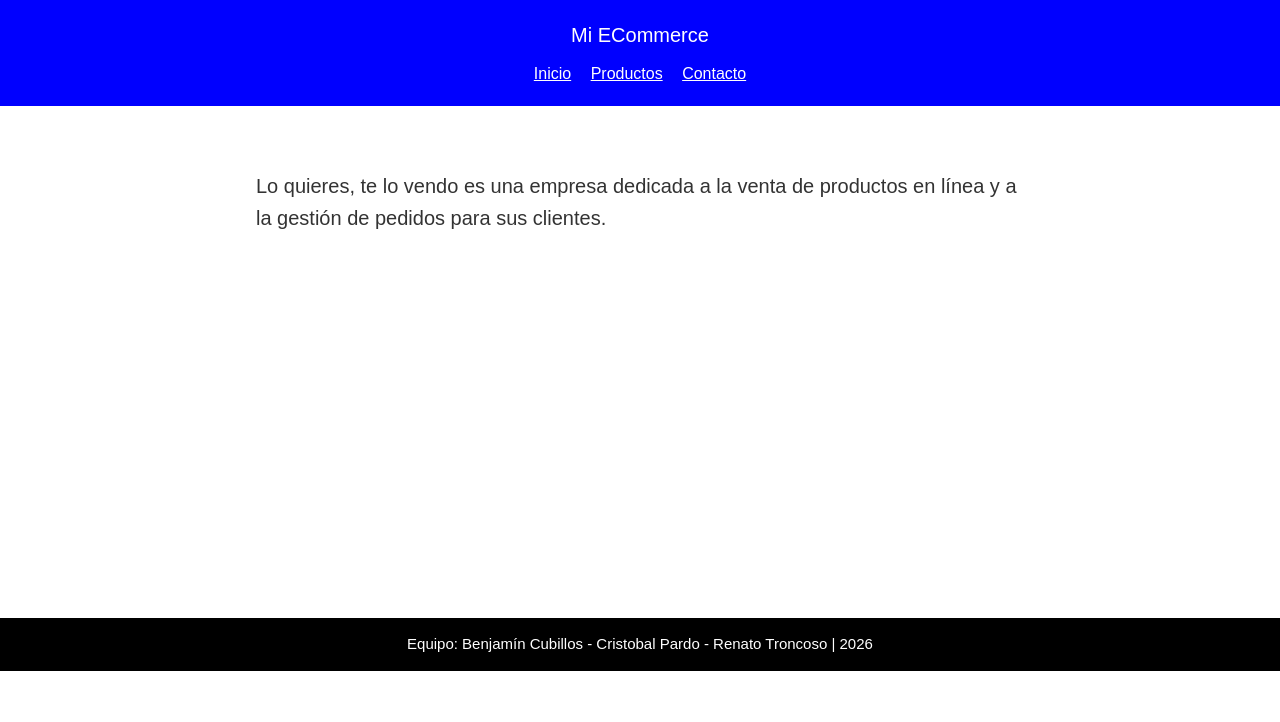
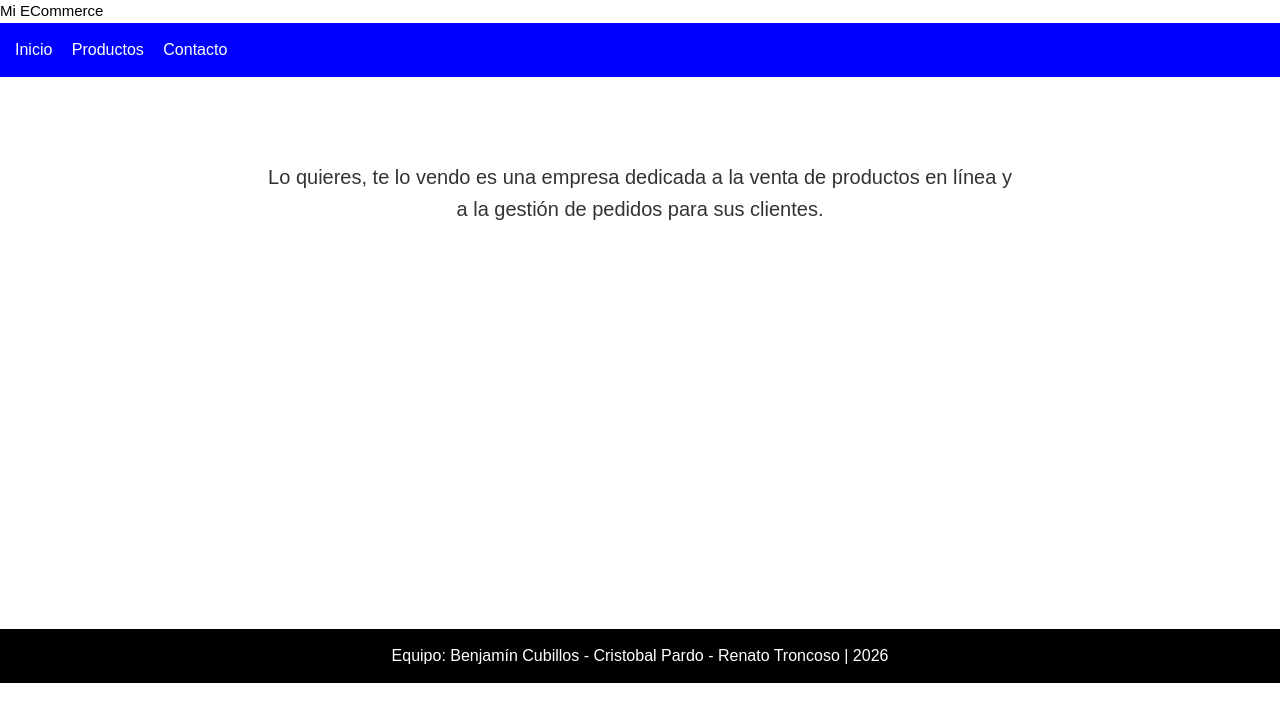
Before and after one commit to renatroncoso/Actividad-133, a website: page index.html in a window 1280 px wide. Drawn offline with Linux system fonts and the light colour scheme.

Commit message:
fix html - igual al base ahora

```diff
--- a/index.html
+++ b/index.html
@@ -6,22 +6,22 @@
         <link href="./assets/css/style.css" rel="stylesheet">
         <title>Mi ECommerce</title>
     </head>
-    <body class="m-0 font-[Arial]">
-        <header class="bg-[blue] p-[20px] text-center text-white">
-            <h1 class="mb-3 text-[20px]">Mi ECommerce</h1>
-            <nav>
-                <a class="mr-[15px] underline" href="index.html">Inicio</a>
-                <a class="mr-[15px] underline" href="#">Productos</a>
-                <a class="underline" href="contacto.html">Contacto</a>
+    <body class="m-0 font-[Arial,sans-serif]">
+        <header>
+            <h1 class="ml-[1%] font-[Arial] text-[15px] font-bold">Mi ECommerce</h1>
+            <nav class="bg-[blue] p-[15px]">
+                <a class="mr-[15px] text-white" href="index.html">Inicio</a>
+                <a class="mr-[15px] text-white" href="#">Productos</a>
+                <a class="mr-[15px] text-white" href="contacto.html">Contacto</a>
             </nav>
         </header>
-        <main class="ml-[20%] mr-[20%] mt-[5%] font-[Arial,sans-serif] text-[20px] leading-[1.6] text-[#333]">
-            <p>
+        <main class="mt-[5%] p-[20px] text-center">
+            <p class="ml-[20%] mr-[20%] text-[20px] leading-[1.6] text-[#333]">
                 Lo quieres, te lo vendo es una empresa dedicada a la venta de
                 productos en línea y a la gestión de pedidos para sus clientes.
             </p>
         </main>
-        <footer class="mt-[30%] bg-black p-[15px] text-center text-[15px] text-white">
+        <footer class="mt-[30%] bg-black p-[15px] text-center text-white">
             <p>Equipo: Benjamín Cubillos - Cristobal Pardo - Renato Troncoso | 2026</p>
         </footer>
     </body>
```
